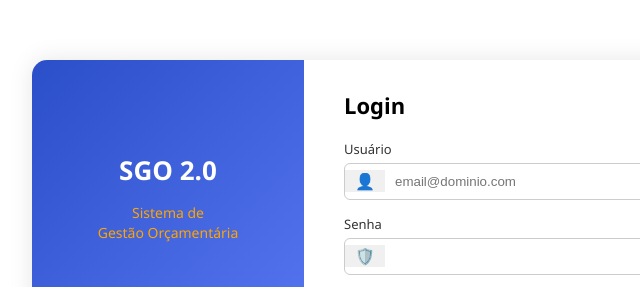
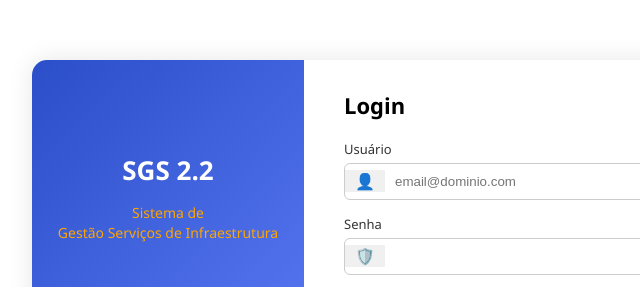
Before and after one commit to DiogenesPaulista/Infra_login, a plain HTML site: page index.html in a window 1280 px wide. Shown: the part 175-462 px from the top of the page, 258-898 px from the left. Drawn offline with Linux system fonts and the light colour scheme.

Commit message:
Update index.html

```diff
--- a/index.html
+++ b/index.html
@@ -9,8 +9,8 @@
     <div class="login-container">
         <div class="login-box">
             <div class="login-left">
-                <h1>SGO 2.0</h1>
-                <p class="sub">Sistema de<br>Gestão Orçamentária</p>
+                <h1>SGS 2.2</h1>
+                <p class="sub">Sistema de<br>Gestão Serviços de Infraestrutura</p>
                 <div class="logo-x"></div>
             </div>
             <div class="login-right">
```
